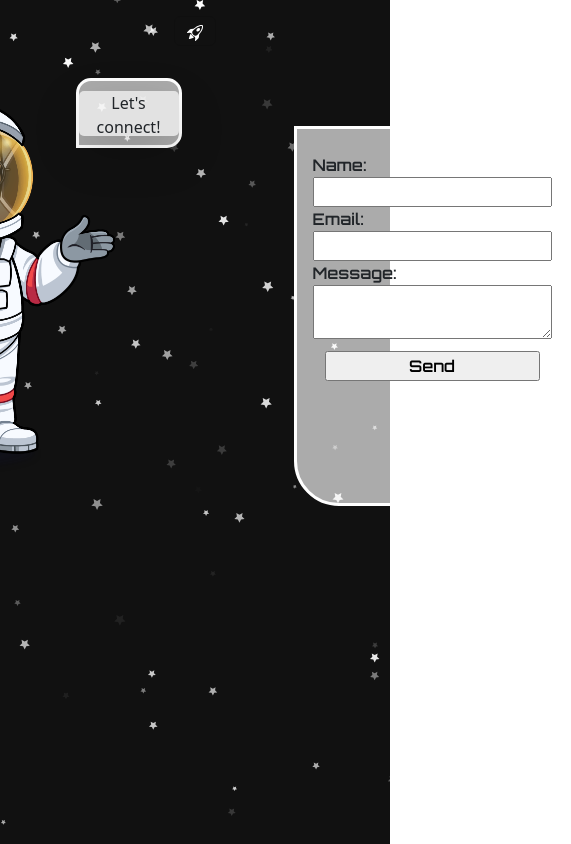
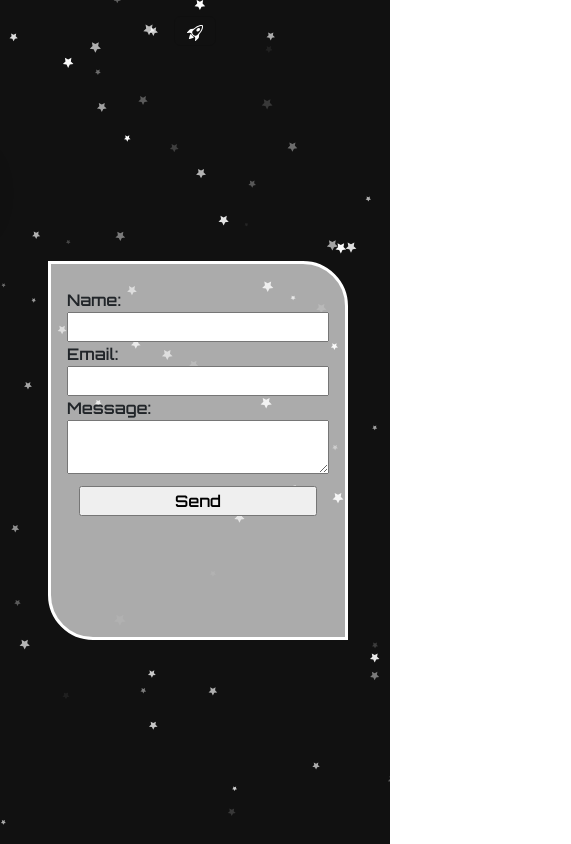
Before and after one commit to JesusGonzalez05/Portfolio-Jesus-Gonzalez, a React (Create React App) app: page /Contact in a window 390 px wide. Shown: the whole page, 571 px wide, since content can reach past the window. Built offline with nearby package versions, Linux system fonts and the light colour scheme.

Commit message:
working on contact page responsivness.

```diff
--- a/src/App.css
+++ b/src/App.css
@@ -212,6 +212,9 @@ margin-top: 1rem;
 height: 400px;
 width: 400px;
 }
+.Astronaut2{
+  display: none;
+}
 .connect-container{
 height: 70px;
 width: 150px;
@@ -222,6 +225,9 @@ align-items: center;
 border: 3px solid white;
 border-radius: 15px 15px 15px 0px;
 margin: 0rem 4rem 0rem -6rem;
+}
+.connect-container2{
+display: none;
 }
 .connect{
 height: 45px;
@@ -306,4 +312,61 @@ border-radius: 10px;
     border: 5px solid white;
     border-radius: 10px;
     }
+
+  /* Contact page */
+  .contact-page{
+    height: 80vh;
+    width: 100vw;
+    display: flex;
+    flex-direction: column;
+    justify-content: center;
+    margin-top: 1rem;
+  }
+  .Astronaut{
+    display: none;
+  }
+  .Astronaut2{
+    height: 200px;
+    width: 200px;
+  }
+  .connect-container{
+    height: 70px;
+    width: 70px;
+    background-color: hsl(0, 0%, 100%, .65);
+    display: flex;
+    /* flex-direction: column; */
+    justify-content: center;
+    align-items: center;
+    border: 3px solid white;
+    border-radius: 15px 15px 15px 0px;
+    /* margin: 0rem 4rem 0rem -6rem; */
+  }
+  .connect-container2{
+    height: 70px;
+    width: 80px;
+    background-color: hsl(0, 0%, 100%, .65);
+
+  }
+  .connect{
+    height: 45px;
+    width: 100px;
+    background-color: hsl(0, 0%, 100%, .65);
+    margin-top: 1rem;
+    border-radius: 5px;
+  }
+  .form{
+    /* margin: 1.5rem 1rem 1rem 1rem; */
+    display: flex;
+    flex-direction: column;
+    justify-content: center;
+    align-items: stretch;
+    }
+    .form-container{
+    height: 45vh;
+    width: 300px;
+    background-color: hsl(0, 0%, 100%, .65);
+    border: 3px solid white;
+    border-radius: 0px 45px 0px 45px;
+    /* margin: 3rem; */
+    }
 }
--- a/src/pages/Contact.js
+++ b/src/pages/Contact.js
@@ -35,6 +35,11 @@ const Contact = () => {
           <input className="email-btn" type="submit" value="Send" />
         </form>
       </div>
+      <img className='Astronaut2' src = {Astronaut} alt="Jesus' avatar as an astronaut"></img>
+      <div className='connect-container2'>
+        <p className='connect2 text-center shadow-lg'>Let's connect!</p>
+      </div>
+
     </div>
   );
 }
```
